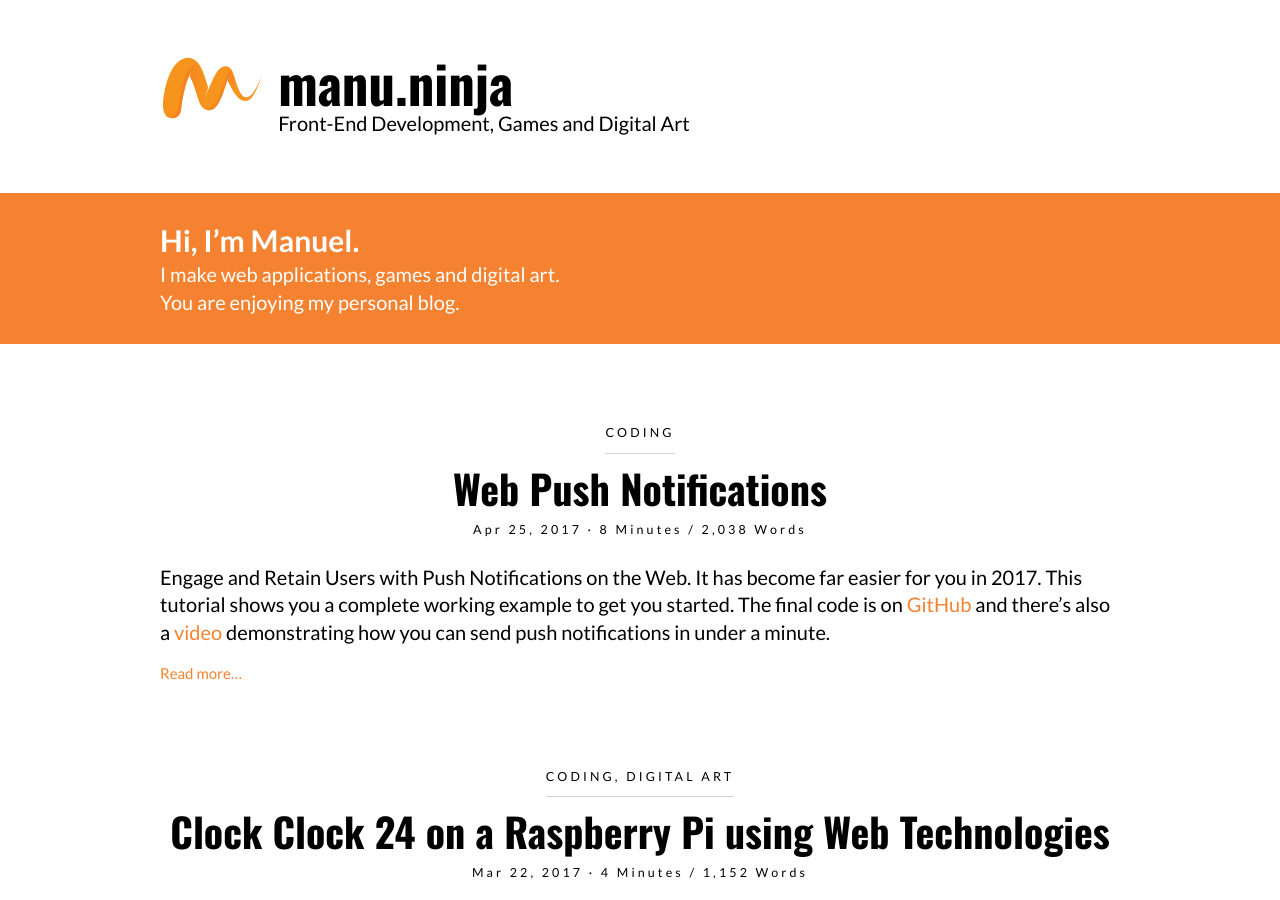
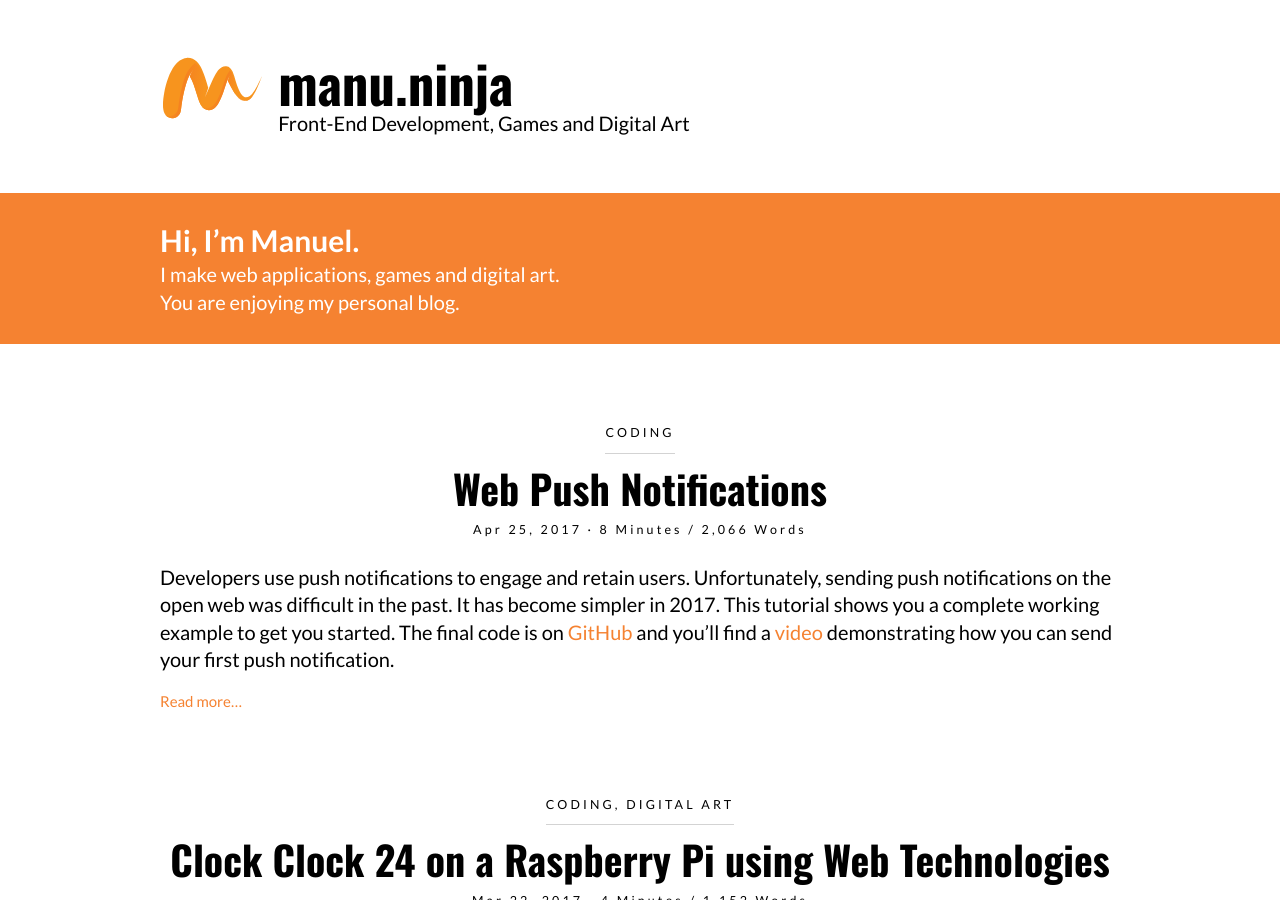
Before and after one commit to Lorti/manu.ninja, a Jekyll site: the page built from index.html, in a window 1280 px wide and 900 px high. Built offline with Jekyll 4.4.1, drawn with Linux system fonts in a browser that asks for light colours; nearby versions of some CDN libraries; some of the changed lines change nothing that is shown.

Commit message:
Web Push Notifications

```diff
--- a/_posts/2017-04-25-web-push-notifications.md
+++ b/_posts/2017-04-25-web-push-notifications.md
@@ -7,19 +7,19 @@
 sharing: true
 ---
 
-Engage and Retain Users with Push Notifications on the Web. It has become far easier for you in 2017. This tutorial shows you a complete working example to get you started. The final code is on [GitHub] and there's also a [video] demonstrating how you can send push notifications in under a minute.
+Developers use push notifications to engage and retain users. Unfortunately, sending push notifications on the open web was difficult in the past. It has become simpler in 2017. This tutorial shows you a complete working example to get you started. The final code is on [GitHub] and you'll find a [video] demonstrating how you can send your first push notification.
 
 
 
 ## What's new?
 
-Sendind push notifications was difficult in the past because you need a variety of new web technologies. It took some time before support for [Service Workers][Service Worker Support], [Notifications][Notifications API Support] and [Push][Push API Support], Google's and Mozilla's push messaging services and the urge to change to HTTPS was at a point where you can deliver push notifications to a significant amount of your users, not only a fraction.
+Sending push notifications is complicated because there's a variety of modern web technologies involved. It took time before support for [Service Workers][Service Worker Support], the [Notification][Notifications API Support] and [Push][Push API Support] APIs, Google's and Mozilla's push messaging services, as well as the appeal of switching to HTTPS were at a point where you can deliver push notifications to a significant amount of your users, not only a fraction.
 
-In the process of standardizing web push notifications implementations have changed over the years. In the past you had to write very different code for each platform to enable push notifications. There have been steps in the right direction to make development more pleasant. The most important news are the following:
+In the process of standardization implementations have changed over the years. Until recently you had to write very different code for each platform to enable push notifications. Luckily, there have been steps in the right direction to make development more pleasant. The most important news are the following:
 
 * [RFC 8030] – Generic Event Delivery Using HTTP Push
 * You can use the same code for Chrome and Firefox since mid 2016.
-* You no longer need a Firebase project, a `gcm_sender_id`, or an `Authorization` header. You no longer need a `manifest.json`.
+* You no longer need a Firebase project, a `gcm_sender_id`, or an `Authorization` header. You no longer need a `manifest.json`, although you should for building a [Progressive Web App](https://developers.google.com/web/progressive-web-apps/).
 * Microsoft is co-authoring the RFC, so they will follow the standard.
 
 
@@ -30,25 +30,25 @@
 
 ![](/images/web-push-notifications-technological-overview.gif)
 
-1. A user downloads your web application containing a public key, referred to in scripts as the `applicationServerKey`. Your app installs a service worker.
-1. During the subscription flow the browser requests a subscription from the messaging server. Each browser vendor has it's own message server, but you don't have to tell your browser which URL to call.
+1. The user downloads your app containing a public key, called the `applicationServerKey`. Your app installs a service worker in the user's browser.
+1. During the subscription flow the browser requests a subscription from the messaging server. Each browser vendor has it's own messaging server, but your browsers knows which server to call.
 1. Your app sends the subscription object to your server.
-1. Your server sends a message to the messaging service.
-1. The messaging service forwards your message to the recipient.
+1. Your server sends a push notification to the messaging service.
+1. The messaging service forwards your push notification to the recipient.
 
 
 
 ## Demonstration
 
-Clone the code on [GitHub] and follow the instructions in the [video] below or do the following:
+Now that you've seen the flow please clone or download the code from [GitHub]. Please follow the steps below, which you can also watch in the [video].
 
-1. `npm install`
-1. `npm start`
+1. `npm install`{:.bash}
+1. `npm start`{:.bash}
 1. Enable push notifications and copy the subscription object that appears.
-1. Update the subscription object in `server.js` file with your own subscription object.
-1. Run `node server.js` to send a push notification.
+1. Update the subscription object in the `server.js`{:.bash} file with your own subscription object.
+1. Run `node server.js`{:.bash} to send a push notification.
 
-<video id="video" width="1280" height="720" controls>
+<video id="video" width="1280" height="720" autplay controls loop>
     <source src="/images/web-push-notifications.mp4" type="video/mp4">
 </video>
 
```
